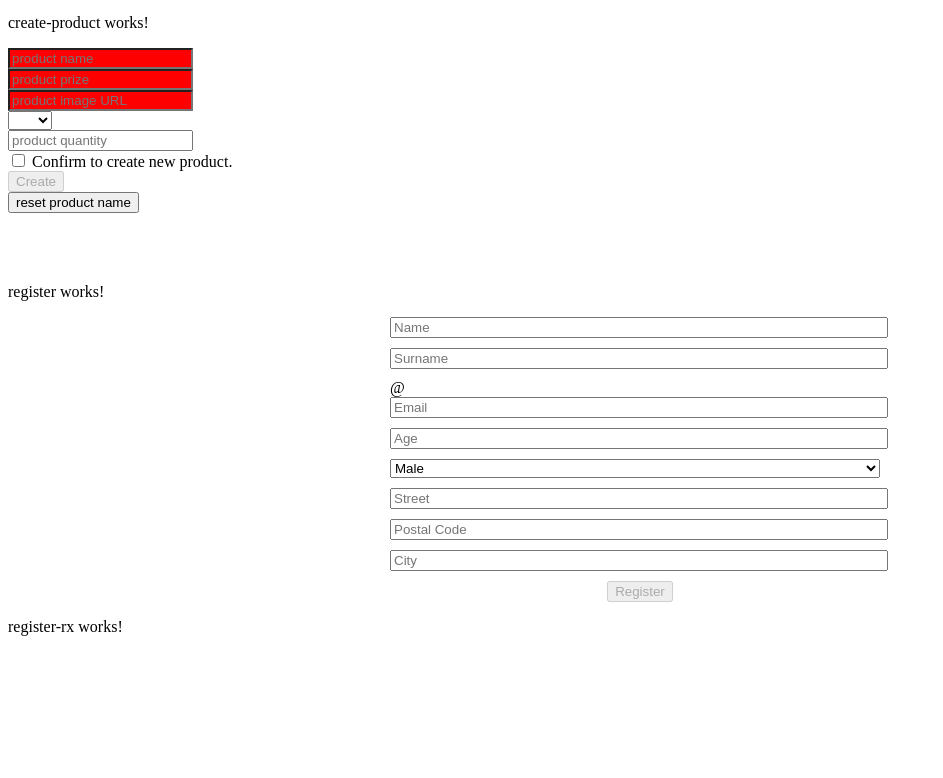
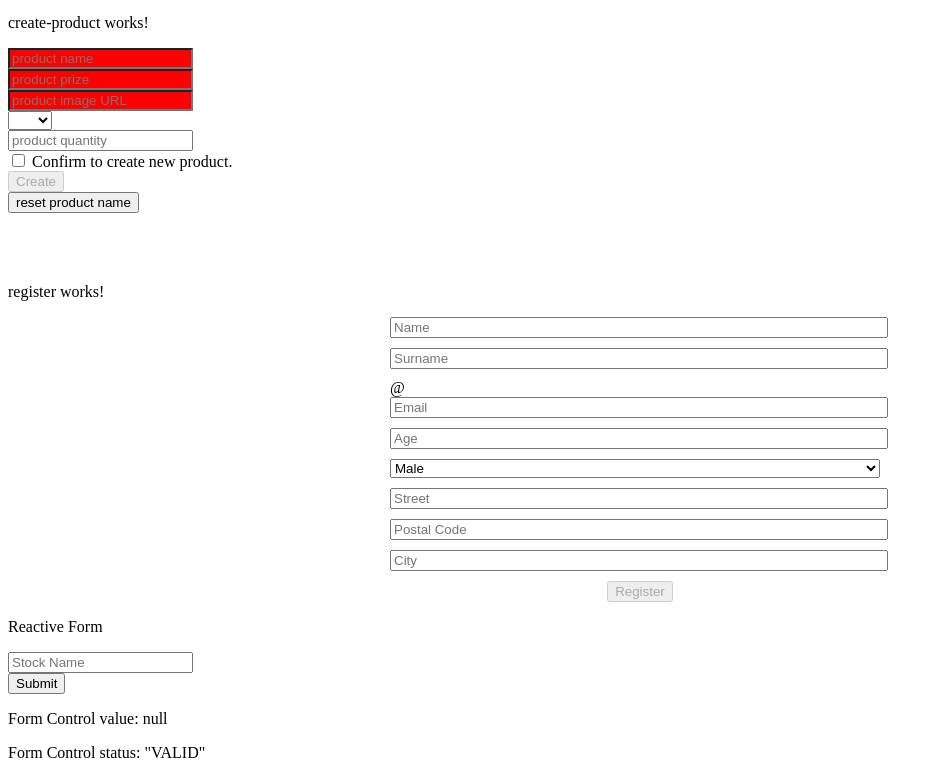
Before and after one commit to KubaBrambor/TypeScript, an Angular app in the folder ecommerce/: page / in a window 1280 px wide. Shown: the part 348-1126 px from the top of the page, without its empty margins (0-943 px from the left). Before the commit the page ends 1000 px from the top, so only its background shows below. Built offline with nearby package versions, Linux system fonts and the light colour scheme.

Commit message:
adding formControl to registerRX component

```diff
--- a/ecommerce/src/app/main/register-rx/register-rx.component.html
+++ b/ecommerce/src/app/main/register-rx/register-rx.component.html
@@ -1 +1,14 @@
-<p>register-rx works!</p>
+<p>Reactive Form</p>
+
+<div class="form-group">
+    <div class="stock-name">
+        <input type="text"
+                placeholder="Stock Name"
+                name="stockName"
+                [formControl]="nameControl">
+    </div>
+    <button (click)="onSubmit()">Submit</button>
+</div>
+
+<p>Form Control value: {{ nameControl.value | json }}</p>
+<p>Form Control status: {{ nameControl.status | json }}</p>
--- a/ecommerce/src/app/main/register-rx/register-rx.component.ts
+++ b/ecommerce/src/app/main/register-rx/register-rx.component.ts
@@ -1,15 +1,16 @@
 import { Component, OnInit } from '@angular/core';
+import { FormControl } from '@angular/forms';
 
 @Component({
   selector: 'app-register-rx',
   templateUrl: './register-rx.component.html',
   styleUrls: ['./register-rx.component.css']
 })
-export class RegisterRXComponent implements OnInit {
-
+export class RegisterRXComponent {
+  public nameControl = new FormControl();
   constructor() { }
 
-  ngOnInit() {
+  onSubmit() {
+    console.log('Name COntrol Value', this.nameControl.value)
   }
-
 }
```
